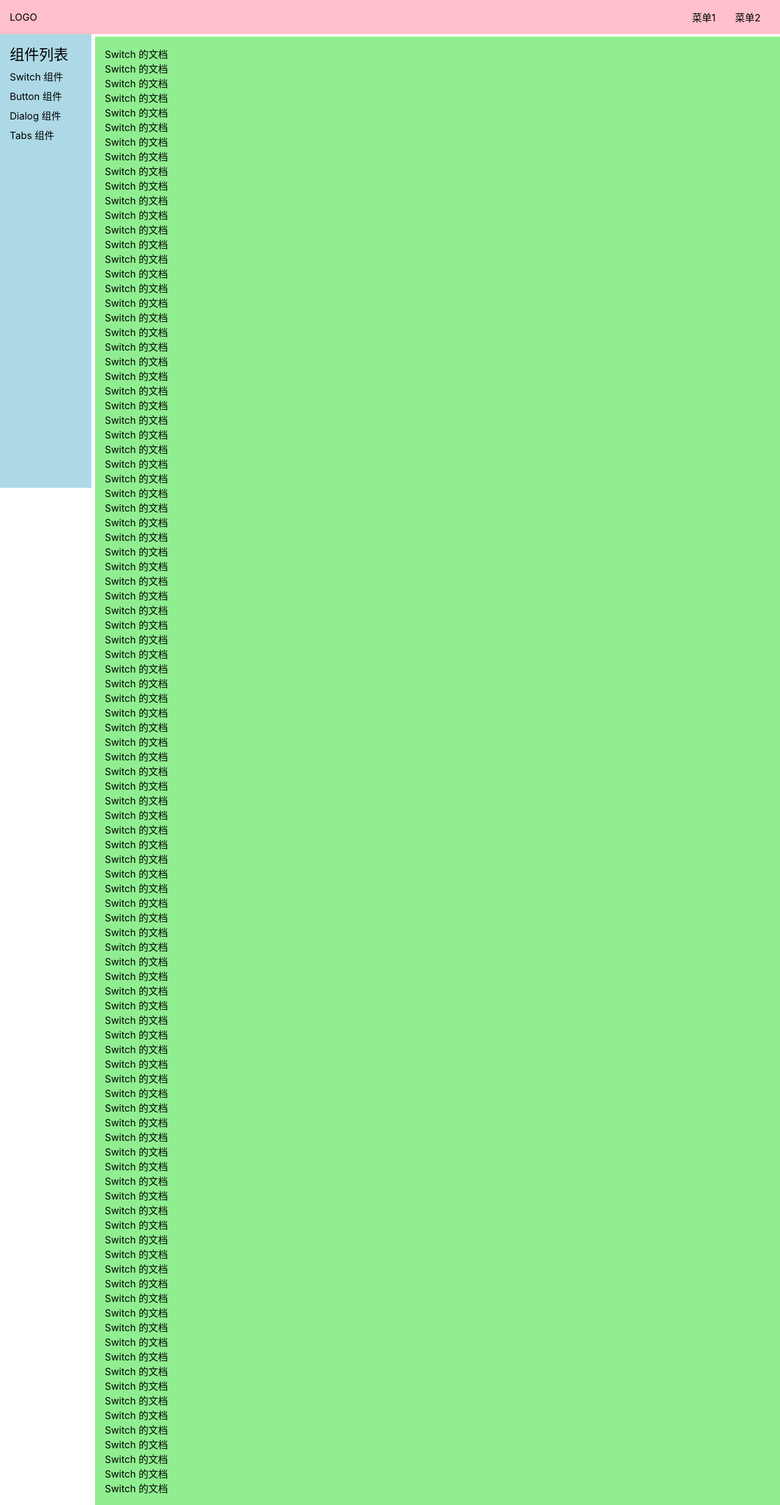
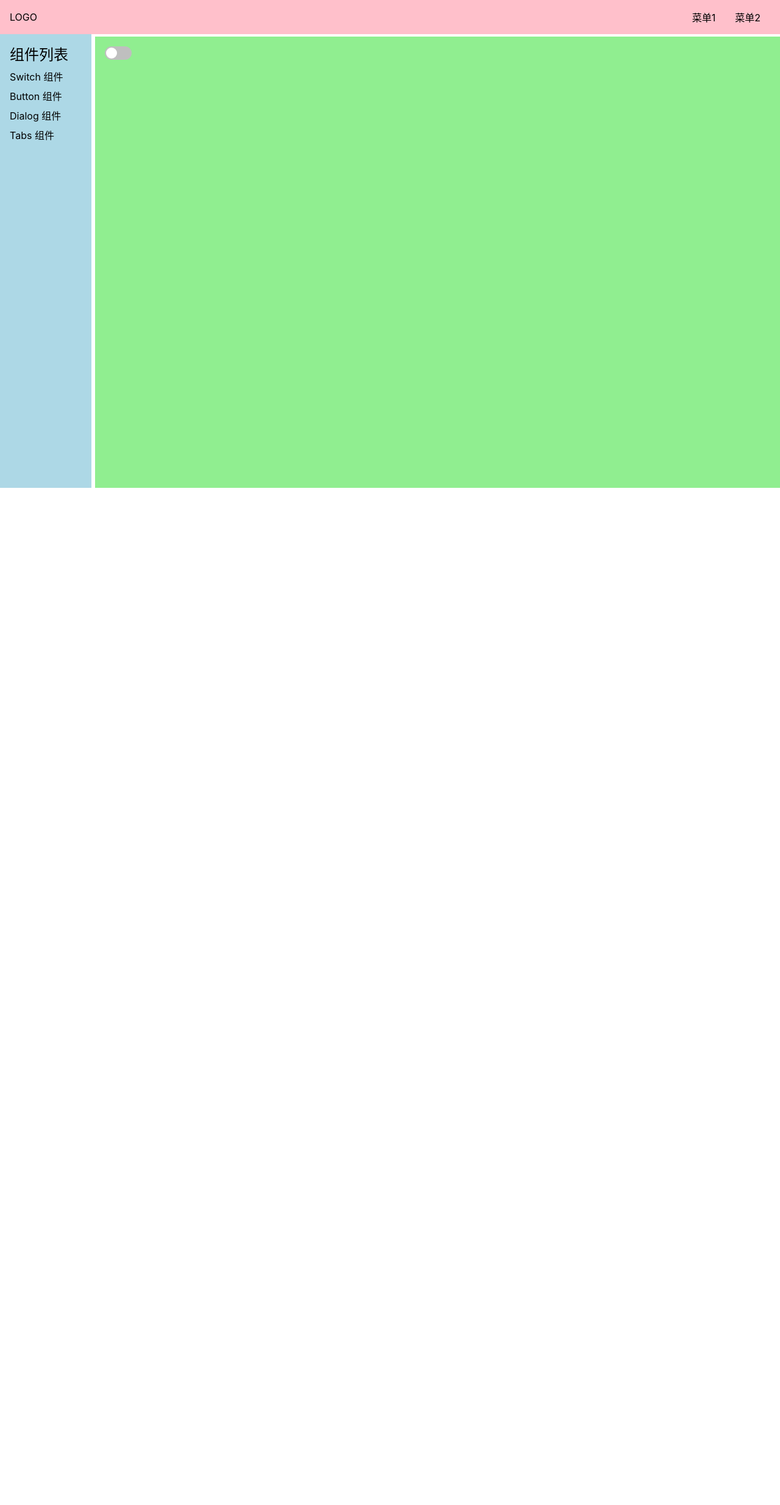
Before and after one commit to FuYiCai/GuDu-UI, a Vue app: page /#/doc/switch in a window 1280 px wide. Shown: the whole page at 61% size. After the commit the page ends 800 px from the top, so only its background shows below. Built offline with nearby package versions, Linux system fonts and the light colour scheme.

Commit message:
优化Switch css

```diff
--- a/src/components/SwitchDemo.vue
+++ b/src/components/SwitchDemo.vue
@@ -1,103 +1,23 @@
 <template>
 <div>
-    Switch 的文档
-    <p>Switch 的文档</p>
-    <p>Switch 的文档</p>
-    <p>Switch 的文档</p>
-    <p>Switch 的文档</p>
-    <p>Switch 的文档</p>
-    <p>Switch 的文档</p>
-    <p>Switch 的文档</p>
-    <p>Switch 的文档</p>
-    <p>Switch 的文档</p>
-    <p>Switch 的文档</p>
-    <p>Switch 的文档</p>
-    <p>Switch 的文档</p>
-    <p>Switch 的文档</p>
-    <p>Switch 的文档</p>
-    <p>Switch 的文档</p>
-    <p>Switch 的文档</p>
-    <p>Switch 的文档</p>
-    <p>Switch 的文档</p>
-    <p>Switch 的文档</p>
-    <p>Switch 的文档</p>
-    <p>Switch 的文档</p>
-    <p>Switch 的文档</p>
-    <p>Switch 的文档</p>
-    <p>Switch 的文档</p>
-    <p>Switch 的文档</p>
-    <p>Switch 的文档</p>
-    <p>Switch 的文档</p>
-    <p>Switch 的文档</p>
-    <p>Switch 的文档</p>
-    <p>Switch 的文档</p>
-    <p>Switch 的文档</p>
-    <p>Switch 的文档</p>
-    <p>Switch 的文档</p>
-    <p>Switch 的文档</p>
-    <p>Switch 的文档</p>
-    <p>Switch 的文档</p>
-    <p>Switch 的文档</p>
-    <p>Switch 的文档</p>
-    <p>Switch 的文档</p>
-    <p>Switch 的文档</p>
-    <p>Switch 的文档</p>
-    <p>Switch 的文档</p>
-    <p>Switch 的文档</p>
-    <p>Switch 的文档</p>
-    <p>Switch 的文档</p>
-    <p>Switch 的文档</p>
-    <p>Switch 的文档</p>
-    <p>Switch 的文档</p>
-    <p>Switch 的文档</p>
-    <p>Switch 的文档</p>
-    <p>Switch 的文档</p>
-    <p>Switch 的文档</p>
-    <p>Switch 的文档</p>
-    <p>Switch 的文档</p>
-    <p>Switch 的文档</p>
-    <p>Switch 的文档</p>
-    <p>Switch 的文档</p>
-    <p>Switch 的文档</p>
-    <p>Switch 的文档</p>
-    <p>Switch 的文档</p>
-    <p>Switch 的文档</p>
-    <p>Switch 的文档</p>
-    <p>Switch 的文档</p>
-    <p>Switch 的文档</p>
-    <p>Switch 的文档</p>
-    <p>Switch 的文档</p>
-    <p>Switch 的文档</p>
-    <p>Switch 的文档</p>
-    <p>Switch 的文档</p>
-    <p>Switch 的文档</p>
-    <p>Switch 的文档</p>
-    <p>Switch 的文档</p>
-    <p>Switch 的文档</p>
-    <p>Switch 的文档</p>
-    <p>Switch 的文档</p>
-    <p>Switch 的文档</p>
-    <p>Switch 的文档</p>
-    <p>Switch 的文档</p>
-    <p>Switch 的文档</p>
-    <p>Switch 的文档</p>
-    <p>Switch 的文档</p>
-    <p>Switch 的文档</p>
-    <p>Switch 的文档</p>
-    <p>Switch 的文档</p>
-    <p>Switch 的文档</p>
-    <p>Switch 的文档</p>
-    <p>Switch 的文档</p>
-    <p>Switch 的文档</p>
-    <p>Switch 的文档</p>
-    <p>Switch 的文档</p>
-    <p>Switch 的文档</p>
-    <p>Switch 的文档</p>
-    <p>Switch 的文档</p>
-    <p>Switch 的文档</p>
-    <p>Switch 的文档</p>
-    <p>Switch 的文档</p>
-    <p>Switch 的文档</p>
-    <p>Switch 的文档</p>
+    <Switch v-model:value="bool" />
 </div>
 </template>
+
+<script lang="ts">
+import {
+    ref
+} from 'vue'
+import Switch from "../lib/Switch.vue"
+export default {
+    components: {
+        Switch
+    },
+    setup(props) {
+        const bool = ref(false)
+        return {
+            bool
+        }
+    }
+}
+</script>
--- /dev/null
+++ b/src/lib/Switch.vue
@@ -0,0 +1,75 @@
+<template>
+<div>
+    <button @click="toggle" :class="{checked:value}"> <span></span> </button>
+</div>
+</template>
+
+<script lang="ts">
+import {
+    ref
+} from 'vue'
+export default {
+    props: {
+        value: Boolean
+    },
+    setup(props, context) {
+        const toggle = () => {
+            context.emit('update:value', !props.value)
+        }
+        return {
+            toggle
+        }
+    }
+}
+</script>
+
+<style lang="scss" scoped>
+$h: 22px;
+$h2: $h - 4px;
+
+button {
+    height: $h;
+    width: $h*2;
+    border: none;
+    background: #bfbfbf;
+    border-radius: $h/2;
+    position: relative;
+
+    >span {
+        position: absolute;
+        top: 2px;
+        left: 2px;
+        height: $h2;
+        width: $h2;
+        background: white;
+        border-radius: $h2 / 2;
+        transition: all 250ms;
+        // 过度属性 all
+    }
+
+    &.checked>span {
+        left: calc(100% - #{$h2} - 2px);
+    }
+
+    &.checked {
+        background: #1890ff;
+    }
+
+    &:focus {
+        outline: none;
+    }
+
+    &:active {
+        >span {
+            width: $h2 + 4px;
+        }
+    }
+
+    &.checked:active {
+        >span {
+            width: $h2 + 4px;
+            margin-left: -4px;
+        }
+    }
+}
+</style>
```
